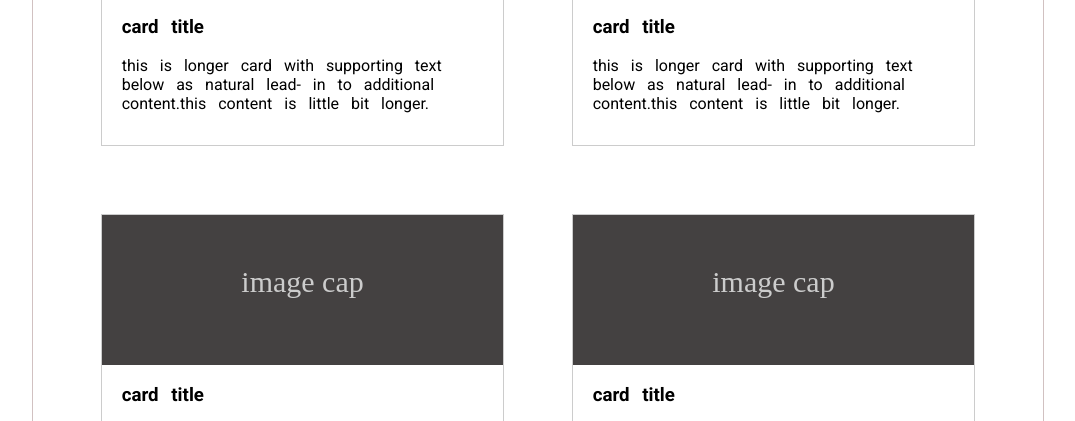
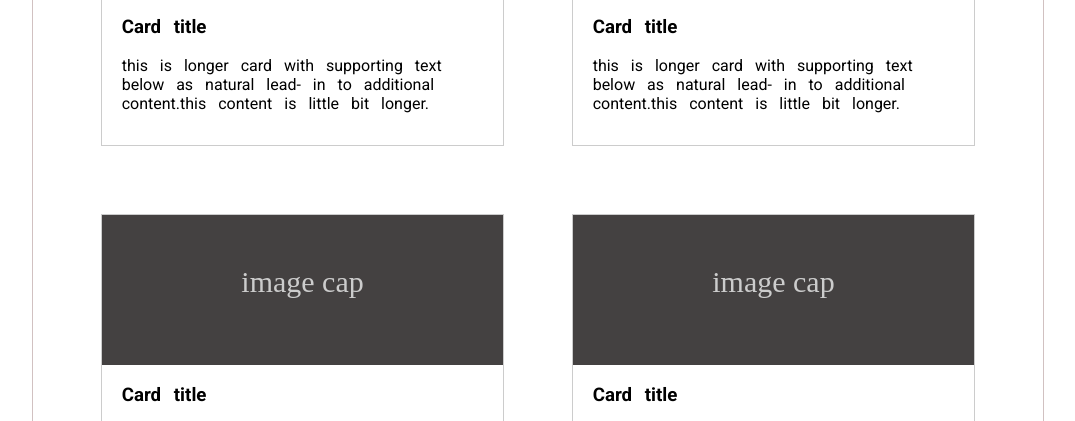
Before and after one commit to safeelanasreen/task-2-using-flex, a plain HTML site: page index.html in a window 1280 px wide. Shown: the part 231-652 px from the top of the page, without its empty margins (102-1177 px from the left). Drawn offline with Linux system fonts and the light colour scheme.

Commit message:
Update index.html

```diff
--- a/index.html
+++ b/index.html
@@ -20,7 +20,7 @@
 
     </div>
         <div class="card-body">
-            <h3>card title</h3>
+            <h3>Card title</h3>
             <p>this is longer card with supporting text <br>below as natural lead- in to additional<br> content.this content is little bit longer.</p>
         </div>
 
@@ -32,7 +32,7 @@
             <div>image cap</div>
         </div>
 <div class="card-body">
-    <h3>card title</h3>
+    <h3>Card title</h3>
 
     <p>this is longer card with supporting text<br> below as natural lead- in to additional <br>content.this content is little bit longer.</p>
 </div>
@@ -46,7 +46,7 @@
 
     </div>
 <div class="card-body">
-    <h3>card title</h3>
+    <h3>Card title</h3>
 
 <p>this is longer card with supporting text <br>below as natural lead- in to additional <br>content.this content is little bit longer.</p>
 </div>
@@ -60,7 +60,7 @@
         <div>image cap</div>
     </div>
 <div class="card-body">
-    <h3>card title</h3>
+    <h3>Card title</h3>
 
 <p>this is longer card with supporting text <br>below as natural lead- in to additional <br>content.this content is little bit longer.</p>
 </div>
```
